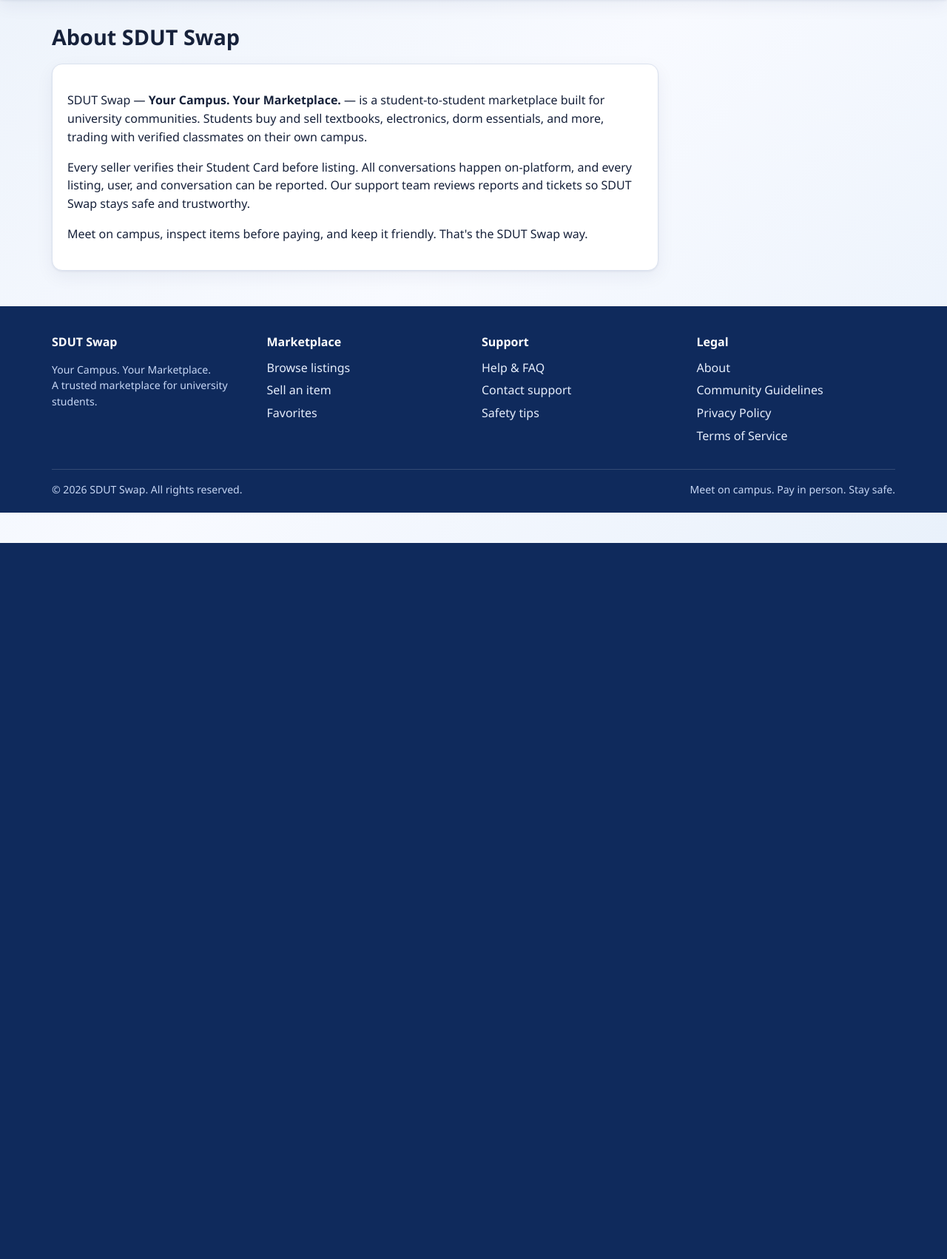
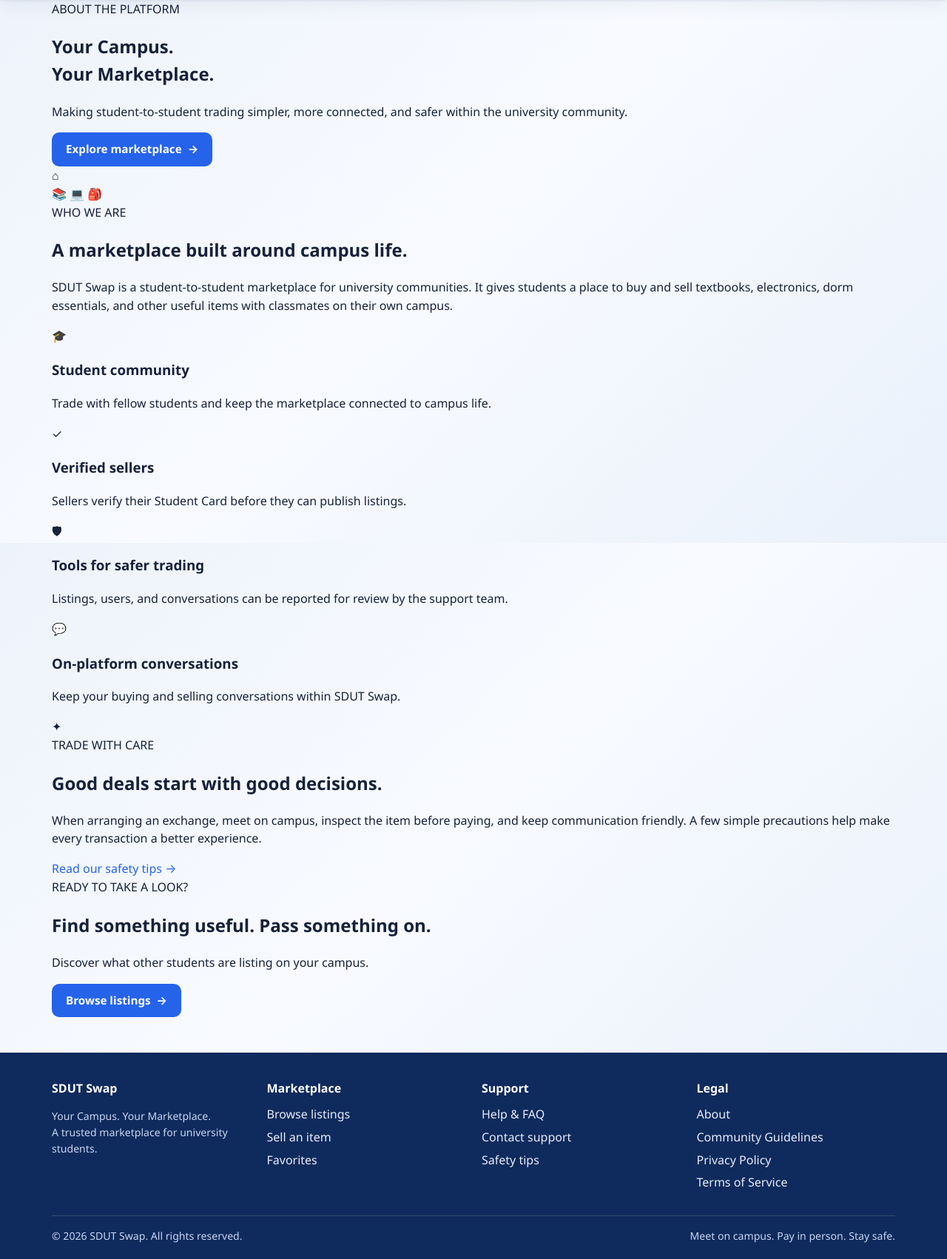
Before and after one commit to Ashmadai01/php-cloud-lab, a PHP site: page /about in a window 1280 px wide. Shown: the part 66-1768 px from the top of the page at 74% size. Before the commit the page ends 800 px from the top, so only its background shows below. Run offline with PHP 8.4, Linux system fonts and the light colour scheme.

Commit message:
Redesign About page with modern campus marketplace layout

```diff
--- a/campusx/app/Views/pages/about.php
+++ b/campusx/app/Views/pages/about.php
@@ -1,6 +1,68 @@
-<div class="container"><div class="page-head"><h1>About SDUT Swap</h1></div>
-<div class="panel" style="max-width:820px">
-<p>SDUT Swap — <strong>Your Campus. Your Marketplace.</strong> — is a student-to-student marketplace built for university communities. Students buy and sell textbooks, electronics, dorm essentials, and more, trading with verified classmates on their own campus.</p>
-<p>Every seller verifies their Student Card before listing. All conversations happen on-platform, and every listing, user, and conversation can be reported. Our support team reviews reports and tickets so SDUT Swap stays safe and trustworthy.</p>
-<p>Meet on campus, inspect items before paying, and keep it friendly. That's the SDUT Swap way.</p>
-</div></div>
+<div class="container about-page">
+    <section class="about-hero">
+        <div class="about-hero-copy">
+            <span class="about-eyebrow">ABOUT THE PLATFORM</span>
+            <h1>Your Campus.<br><span>Your Marketplace.</span></h1>
+            <p>Making student-to-student trading simpler, more connected, and safer within the university community.</p>
+            <a class="btn btn-primary" href="/listings">Explore marketplace <span aria-hidden="true">→</span></a>
+        </div>
+        <div class="about-hero-art" aria-hidden="true">
+            <div class="about-orbit about-orbit-one"></div>
+            <div class="about-orbit about-orbit-two"></div>
+            <div class="about-market-icon">⌂</div>
+            <span class="about-float about-float-one">📚</span>
+            <span class="about-float about-float-two">💻</span>
+            <span class="about-float about-float-three">🎒</span>
+        </div>
+    </section>
+
+    <section class="about-intro">
+        <div class="about-section-kicker">WHO WE ARE</div>
+        <div>
+            <h2>A marketplace built around campus life.</h2>
+            <p>SDUT Swap is a student-to-student marketplace for university communities. It gives students a place to buy and sell textbooks, electronics, dorm essentials, and other useful items with classmates on their own campus.</p>
+        </div>
+    </section>
+
+    <section class="about-feature-grid" aria-label="What makes SDUT Swap useful">
+        <article class="about-feature-card">
+            <span class="about-feature-icon">🎓</span>
+            <h3>Student community</h3>
+            <p>Trade with fellow students and keep the marketplace connected to campus life.</p>
+        </article>
+        <article class="about-feature-card">
+            <span class="about-feature-icon">✓</span>
+            <h3>Verified sellers</h3>
+            <p>Sellers verify their Student Card before they can publish listings.</p>
+        </article>
+        <article class="about-feature-card">
+            <span class="about-feature-icon">🛡</span>
+            <h3>Tools for safer trading</h3>
+            <p>Listings, users, and conversations can be reported for review by the support team.</p>
+        </article>
+        <article class="about-feature-card">
+            <span class="about-feature-icon">💬</span>
+            <h3>On-platform conversations</h3>
+            <p>Keep your buying and selling conversations within SDUT Swap.</p>
+        </article>
+    </section>
+
+    <section class="about-safety">
+        <div class="about-safety-mark" aria-hidden="true">✦</div>
+        <div class="about-safety-copy">
+            <span class="about-section-kicker">TRADE WITH CARE</span>
+            <h2>Good deals start with good decisions.</h2>
+            <p>When arranging an exchange, meet on campus, inspect the item before paying, and keep communication friendly. A few simple precautions help make every transaction a better experience.</p>
+            <a href="/safety">Read our safety tips <span aria-hidden="true">→</span></a>
+        </div>
+    </section>
+
+    <section class="about-bottom">
+        <div>
+            <span class="about-section-kicker">READY TO TAKE A LOOK?</span>
+            <h2>Find something useful. Pass something on.</h2>
+            <p>Discover what other students are listing on your campus.</p>
+        </div>
+        <a class="btn btn-primary" href="/listings">Browse listings <span aria-hidden="true">→</span></a>
+    </section>
+</div>
```
